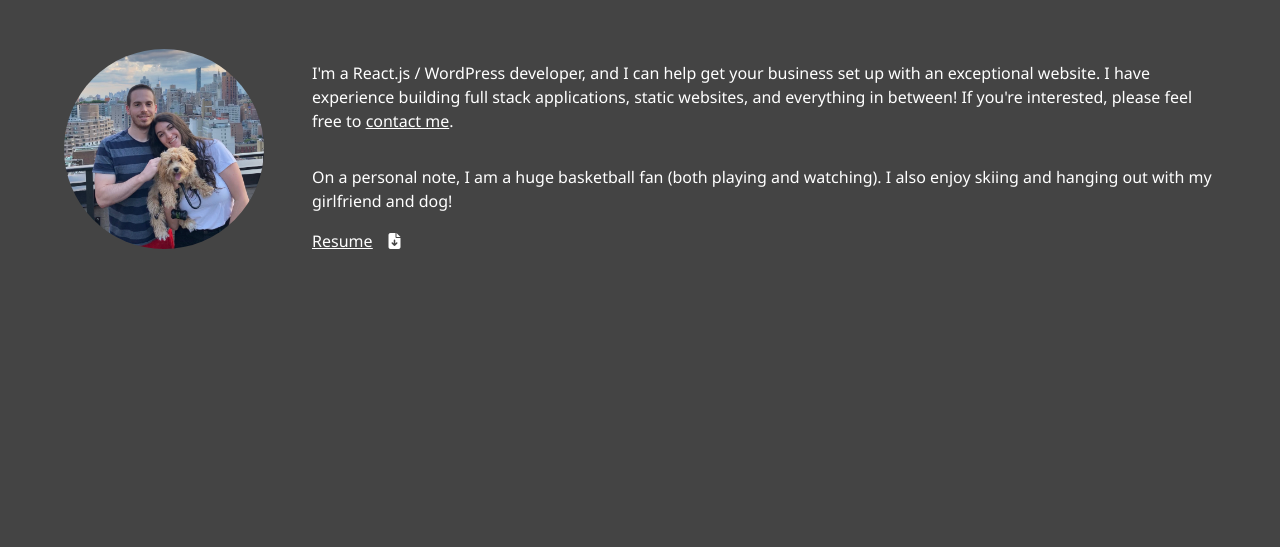
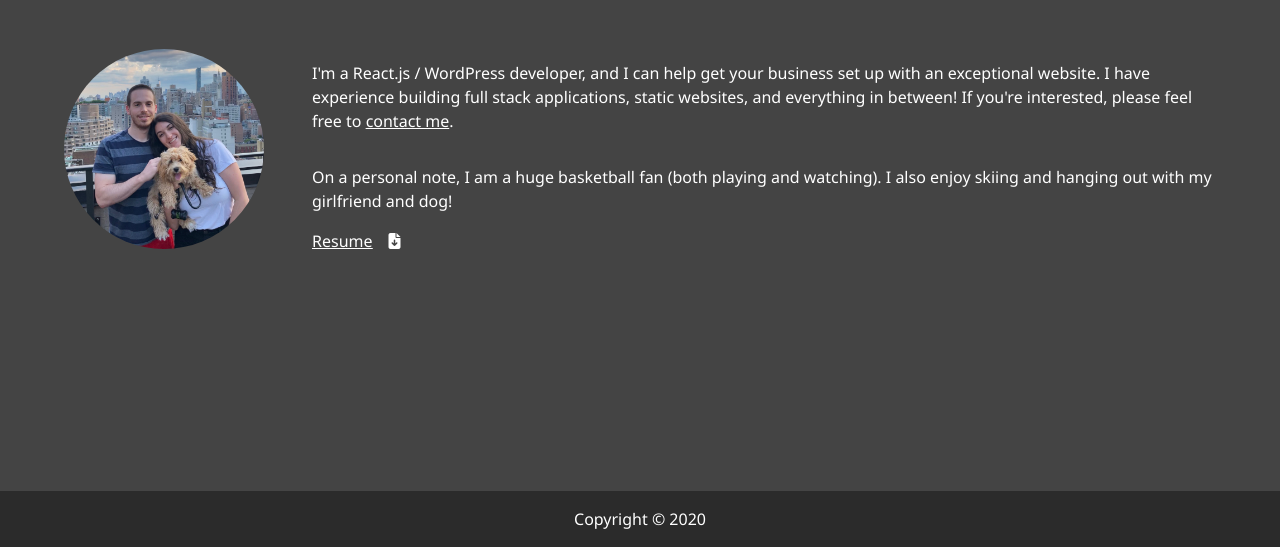
Before and after one commit to camr1993/portfolio-2, a website: page dist/about.html in a window 1280 px wide. Shown: the part 253-800 px from the top of the page. Drawn offline with Linux system fonts and the light colour scheme.

Commit message:
added footer

```diff
--- a/scss/main.scss
+++ b/scss/main.scss
@@ -50,8 +50,8 @@ header {
 
 main {
   padding: 4rem;
-  height: 100%;
-  // min-height: calc(100vh - 60px);
+  // height: 100%;
+  min-height: calc(100vh - 56px);
 
   .icons {
     margin-top: 1rem;
@@ -116,8 +116,21 @@ main {
         padding: 0;
         text-decoration: underline;
       }
+
+      &:hover {
+        color: $secondary-color;
+        @include easeOut();
+      }
     }
   }
 }
 
+#main-footer {
+  text-align: center;
+  padding: 1rem;
+  background: darken($primary-color, 10);
+  color: set-text-color($primary-color);
+  height: 56px;
+}
+
 @import 'mobile';
```
Also changed, not shown: dist/about.html, dist/css/main.css.
